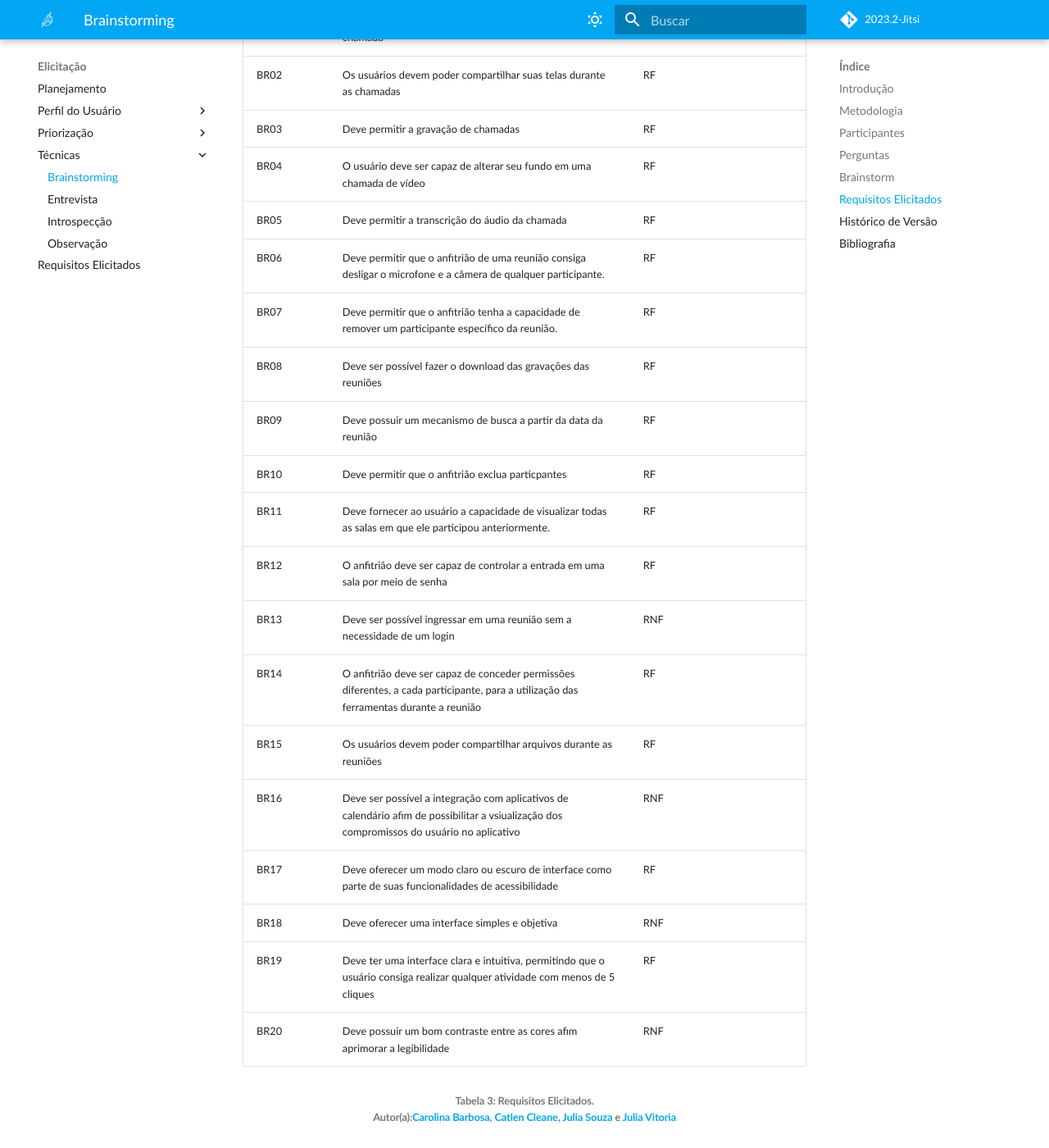
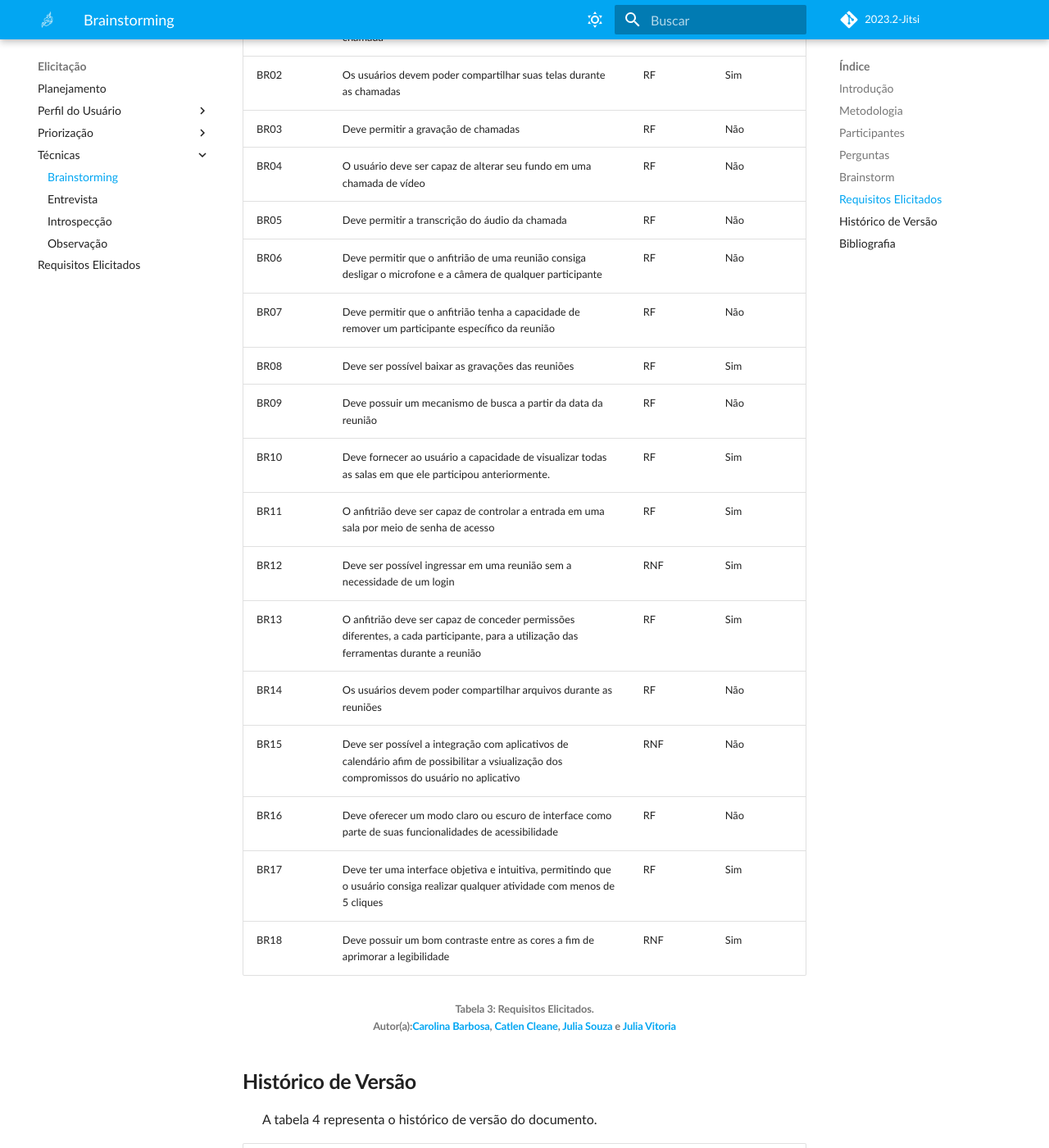
Before and after one commit to Requisitos-de-Software/2023.2-Jitsi, an MkDocs documentation site: the page built from docs/Elicitacao/tecnicas/brainstorming.md, in a window 1280 px wide and 1400 px high, scrolled down 2312 px. Shown: the whole window at 82% size. Built offline with MkDocs 1.6.1 and Material for MkDocs 9.7.7, drawn with Linux system fonts in a browser that asks for light colours; some web fonts are replaced; comment, search, counter and statistics services are not loaded.

Commit message:
docs: acrescentando brainstorming

```diff
--- a/docs/Elicitacao/tecnicas/brainstorming.md
+++ b/docs/Elicitacao/tecnicas/brainstorming.md
@@ -75,26 +75,24 @@
 
 | Identificador | Requisito | Categoria | Implementado |
 | ------------- | -------------------- | --------- | ------- |
-|BR01| Deve permitir a utilização de quadro de anotação durante a chamada  | RF |
-|BR02| Os usuários devem poder compartilhar suas telas durante as chamadas | RF|
-|BR03| Deve permitir a gravação de chamadas  | RF |
-|BR04| O usuário deve ser capaz de alterar seu fundo em uma chamada de vídeo | RF |
-|BR05| Deve permitir a transcrição do áudio da chamada | RF|
-|BR06| Deve permitir que o anfitrião de uma reunião consiga desligar o microfone e a câmera de qualquer participante. |RF|
-|BR07| Deve permitir que o anfitrião tenha a capacidade de remover um participante específico da reunião. | RF|
-|BR08| Deve ser possível fazer o download das gravações das reuniões| RF |
-|BR09| Deve possuir um mecanismo de busca a partir da data da reunião | RF |
-|BR10| Deve permitir que o anfitrião exclua particpantes | RF|
-|BR11| Deve fornecer ao usuário a capacidade de visualizar todas as salas em que ele participou anteriormente. | RF |
-|BR12| O anfitrião deve ser capaz de controlar a entrada em uma sala por meio de senha|RF|
-|BR13| Deve ser possível ingressar em uma reunião sem a necessidade de um login | RNF |
-|BR14| O anfitrião deve ser capaz de conceder permissões diferentes, a cada participante, para a utilização das ferramentas durante a reunião | RF |
-|BR15| Os usuários devem poder compartilhar arquivos durante as reuniões | RF |
-|BR16| Deve ser possível a integração com aplicativos de calendário afim de possibilitar a vsiualização dos compromissos do usuário no aplicativo | RNF |
-|BR17| Deve oferecer um modo claro ou escuro de interface como parte de suas funcionalidades de acessibilidade | RF |
-|BR18| Deve oferecer uma interface simples e objetiva | RNF |
-|BR19| Deve ter uma interface clara e intuitiva, permitindo que o usuário consiga realizar qualquer atividade com menos de 5 cliques | RF |
-|BR20| Deve possuir um bom contraste entre as cores afim aprimorar a legibilidade | RNF |
+|BR01| Deve permitir a utilização de quadro de anotação durante a chamada  | RF | Não |
+|BR02| Os usuários devem poder compartilhar suas telas durante as chamadas | RF| Sim |
+|BR03| Deve permitir a gravação de chamadas  | RF | Não |
+|BR04| O usuário deve ser capaz de alterar seu fundo em uma chamada de vídeo | RF | Não |
+|BR05| Deve permitir a transcrição do áudio da chamada | RF | Não |
+|BR06| Deve permitir que o anfitrião de uma reunião consiga desligar o microfone e a câmera de qualquer participante | RF | Não |
+|BR07| Deve permitir que o anfitrião tenha a capacidade de remover um participante específico da reunião | RF | Não |
+|BR08| Deve ser possível baixar as gravações das reuniões | RF | Sim |
+|BR09| Deve possuir um mecanismo de busca a partir da data da reunião | RF | Não |
+|BR10| Deve fornecer ao usuário a capacidade de visualizar todas as salas em que ele participou anteriormente. | RF | Sim |
+|BR11| O anfitrião deve ser capaz de controlar a entrada em uma sala por meio de senha de acesso | RF | Sim |
+|BR12| Deve ser possível ingressar em uma reunião sem a necessidade de um login | RNF | Sim |
+|BR13| O anfitrião deve ser capaz de conceder permissões diferentes, a cada participante, para a utilização das ferramentas durante a reunião | RF | Sim |
+|BR14| Os usuários devem poder compartilhar arquivos durante as reuniões | RF | Não |
+|BR15| Deve ser possível a integração com aplicativos de calendário afim de possibilitar a vsiualização dos compromissos do usuário no aplicativo | RNF | Não |
+|BR16| Deve oferecer um modo claro ou escuro de interface como parte de suas funcionalidades de acessibilidade | RF | Não |
+|BR17| Deve ter uma interface objetiva e intuitiva, permitindo que o usuário consiga realizar qualquer atividade com menos de 5 cliques | RF | Sim |
+|BR18| Deve possuir um bom contraste entre as cores a fim de aprimorar a legibilidade | RNF | Sim |
 
 <h6 align = "center"> Tabela 3: Requisitos Elicitados.
 <br> Autor(a):<a href="https://github.com/CarolinaBarb">Carolina Barbosa</a>, <a href="https://github.com/catlenc">Catlen Cleane</a>, <a href="https://github.com/JuliaSSouza">Julia Souza</a> e <a href="https://github.com/Juhvitoria4">Julia Vitoria</a></h6>
```
Also changed, not shown: docs/Elicitacao/requisitos-elicitados.md (+11 -3 lines), docs/Elicitacao/tecnicas/introspecção.md (+1 -1 lines).
